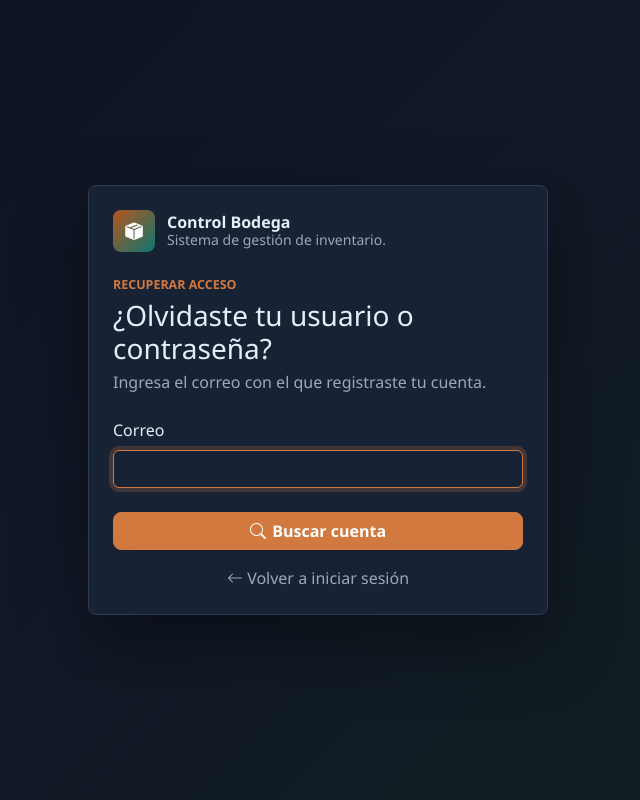
After one commit to CRONIXDOM/GestionBodega, a Spring app: template controlweb/src/main/resources/templates/Login/recuperar.html in a window 1280 px wide. The commit adds this page. Shown: the whole page, without its empty margins (322-962 px from the left). Run offline with Thymeleaf, Linux system fonts and the light colour scheme; the template is opened without the code that fills it, so the values that code supplies are empty.

Commit message:
Agregar recuperación de usuario/contraseña por autoservicio de correo
- Nueva pantalla /recuperar: el usuario ingresa su correo, el sistema busca
  la cuenta en Credenciales y le muestra su nombre de usuario junto con un
  formulario para definir una nueva contraseña directamente (no requiere
  servidor SMTP configurado).
- Enlace "¿Olvidaste tu usuario o contraseña?" agregado al login, y mensaje
  de éxito al volver tras restablecer la contraseña.
- /recuperar y /recuperar/** quedan excluidas del filtro de sesión, igual
  que /login.

```diff
--- a/controlweb/src/main/java/com/bodega/controlweb/configuracion/WebMvcConfig.java
+++ b/controlweb/src/main/java/com/bodega/controlweb/configuracion/WebMvcConfig.java
@@ -16,6 +16,7 @@ public class WebMvcConfig implements WebMvcConfigurer {
 	@Override
 	public void addInterceptors(InterceptorRegistry registry) {
 		registry.addInterceptor(sesionInterceptor)
-				.excludePathPatterns("/login", "/logout", "/assets/**", "/css/**", "/js/**", "/error");
+				.excludePathPatterns("/login", "/logout", "/recuperar", "/recuperar/**", "/assets/**", "/css/**",
+						"/js/**", "/error");
 	}
 }
--- a/controlweb/src/main/resources/templates/Login/login.html
+++ b/controlweb/src/main/resources/templates/Login/login.html
@@ -19,6 +19,7 @@
 			</a>
 
 			<div th:if="${error}" class="alert alert-danger" role="alert" th:text="${error}"></div>
+			<div th:if="${exito}" class="alert alert-success" role="alert" th:text="${exito}"></div>
 
 			<form th:action="@{/login}" method="post">
 				<div class="mb-4">
@@ -38,6 +39,11 @@
 					<i class="bi bi-box-arrow-in-right" aria-hidden="true"></i> Ingresar
 				</button>
 			</form>
+
+			<div class="text-center mt-3">
+				<a th:href="@{/recuperar}" class="text-muted"><i class="bi bi-question-circle" aria-hidden="true"></i>
+					¿Olvidaste tu usuario o contraseña?</a>
+			</div>
 		</section>
 	</main>
 
--- /dev/null
+++ b/controlweb/src/main/resources/templates/Login/recuperar.html
@@ -0,0 +1,76 @@
+<!DOCTYPE html>
+<html lang="es" data-theme="dark" xmlns:th="http://www.thymeleaf.org">
+<head>
+<meta charset="UTF-8">
+<meta name="viewport" content="width=device-width, initial-scale=1.0">
+<title>Recuperar acceso | Control Bodega</title>
+
+<link rel="stylesheet" th:href="@{/assets/css/bootstrap.min.css}">
+<link rel="stylesheet" th:href="@{/assets/vendors/bootstrap-icons/bootstrap-icons.css}">
+<link rel="stylesheet" th:href="@{/assets/css/style.css}">
+</head>
+
+<body class="auth-body">
+	<main class="auth-page">
+		<section class="auth-card">
+			<a class="auth-brand" th:href="@{/login}"><span class="brand-icon"><i
+					class="bi bi-box-seam-fill" aria-hidden="true"></i></span> <span><strong>Control
+						Bodega</strong><small>Sistema de gestión de inventario.</small></span>
+			</a>
+
+			<div th:if="${error}" class="alert alert-danger" role="alert" th:text="${error}"></div>
+
+			<div th:unless="${cuenta}">
+				<form th:action="@{/recuperar/buscar}" method="post">
+					<div class="mb-4">
+						<p class="eyebrow mb-1">Recuperar acceso</p>
+						<h1 class="h3 mb-1">¿Olvidaste tu usuario o contraseña?</h1>
+						<p class="text-muted mb-0">Ingresa el correo con el que registraste tu cuenta.</p>
+					</div>
+					<div class="mb-4">
+						<label class="form-label" for="correo">Correo</label> <input
+							class="form-control" id="correo" name="correo" type="email" required autofocus>
+					</div>
+					<button class="btn btn-primary w-100" type="submit">
+						<i class="bi bi-search" aria-hidden="true"></i> Buscar cuenta
+					</button>
+				</form>
+			</div>
+
+			<div th:if="${cuenta}">
+				<div class="mb-4">
+					<p class="eyebrow mb-1">Cuenta encontrada</p>
+					<h1 class="h3 mb-1">Restablecer contraseña</h1>
+					<p class="text-muted mb-0">Tu usuario es <strong th:text="${cuenta.usuario}"></strong>. Define una
+						nueva contraseña para continuar.</p>
+				</div>
+				<form th:action="@{/recuperar/restablecer}" method="post">
+					<input type="hidden" name="idCredenciales" th:value="${cuenta.idCredenciales}">
+					<input type="hidden" name="correo" th:value="${cuenta.correo}">
+					<div class="mb-3">
+						<label class="form-label" for="nuevaContrasena">Nueva contraseña</label> <input
+							class="form-control" id="nuevaContrasena" name="nuevaContrasena" type="password" required
+							autofocus>
+					</div>
+					<div class="mb-4">
+						<label class="form-label" for="confirmarContrasena">Confirmar contraseña</label> <input
+							class="form-control" id="confirmarContrasena" name="confirmarContrasena" type="password"
+							required>
+					</div>
+					<button class="btn btn-primary w-100" type="submit">
+						<i class="bi bi-check2-circle" aria-hidden="true"></i> Guardar nueva contraseña
+					</button>
+				</form>
+			</div>
+
+			<div class="text-center mt-3">
+				<a th:href="@{/login}" class="text-muted"><i class="bi bi-arrow-left" aria-hidden="true"></i> Volver
+					a iniciar sesión</a>
+			</div>
+		</section>
+	</main>
+
+	<script th:src="@{/assets/js/bootstrap.bundle.min.js}"></script>
+	<script th:src="@{/assets/js/main.js}"></script>
+</body>
+</html>
```
Also changed, not shown: controlweb/src/main/java/com/bodega/controlweb/controller/RecuperacionController.java (added, +83 -0 lines).
